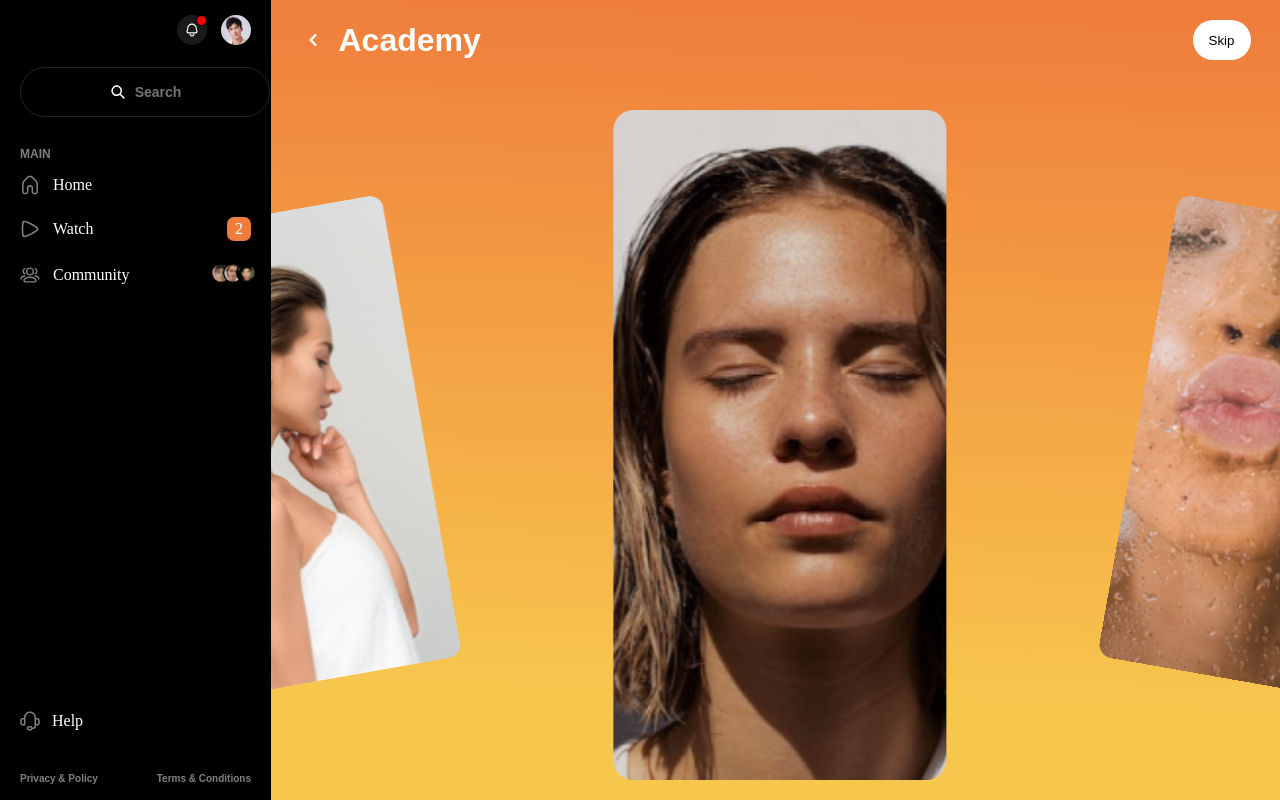
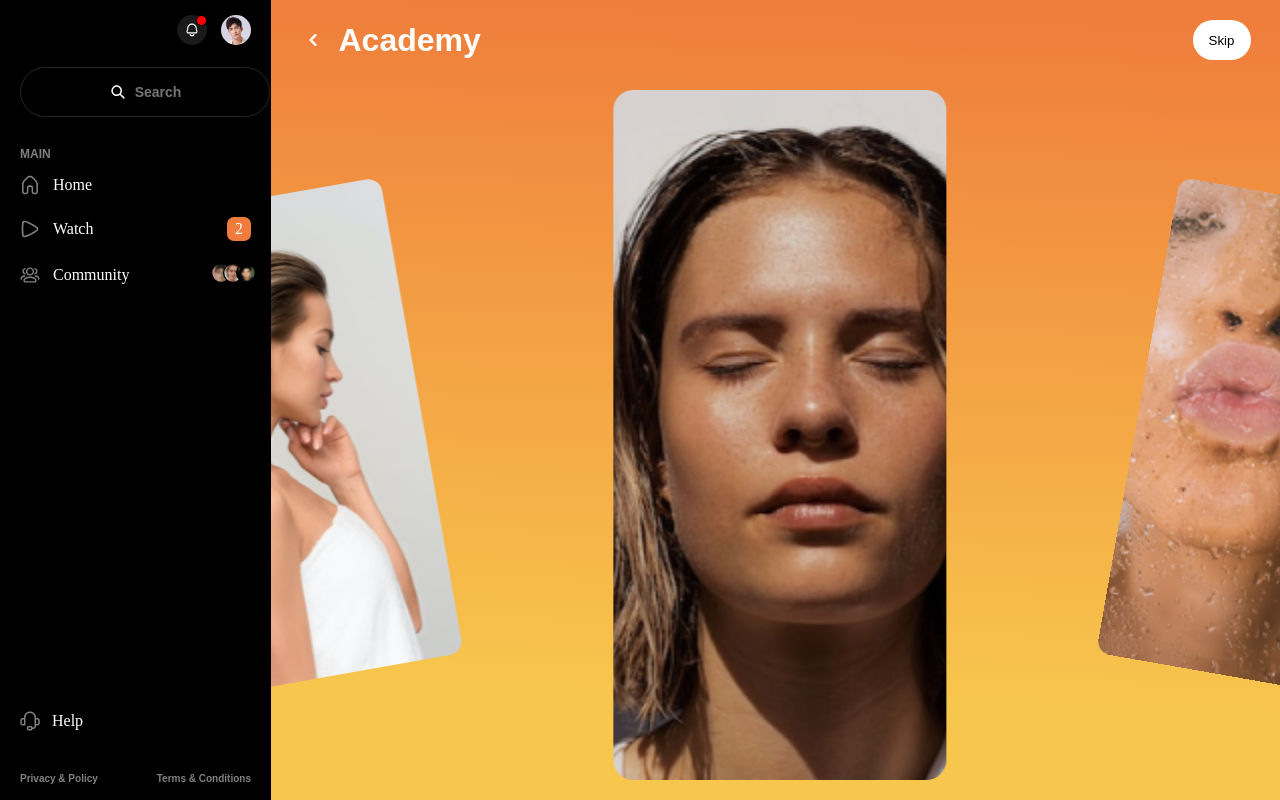
Before and after one commit to FlameFront-end/geexarts-test, a React (Vite) app: page /slider/0 in a window 1280 px wide. Built offline with nearby package versions, Linux system fonts and the light colour scheme.

Commit message:
fix: slider [3]

```diff
--- a/src/pages/Gallery/Gallery.module.scss
+++ b/src/pages/Gallery/Gallery.module.scss
@@ -47,16 +47,16 @@
   .card {
     width: 231px;
     height: 342px;
+    background: lightgray 50% / cover no-repeat, #d9d9d9;
     border-radius: 20px;
-    background: lightgray 50% / cover no-repeat, #D9D9D9;
   }
 
   .content {
-    padding: 16px;
     display: flex;
     flex-direction: column;
     justify-content: space-between;
     height: 100%;
+    padding: 16px;
   }
 
   .card_top {
@@ -91,8 +91,9 @@
   }
 
   .card_bottom {
+    font-size: 18px;
+
     /* Body/L/B */
-    font-family:" PT Root UI VF", sans-serif;
-    font-size: 18px;
+    font-family: " PT Root UI VF", sans-serif;
   }
 }
--- a/src/pages/Slider/Slider.scss
+++ b/src/pages/Slider/Slider.scss
@@ -2,7 +2,6 @@
   border-radius: 20px;
   transition: all 0.3s ease-in-out;
 }
-
 
 .swiper-slide-prev {
   transform: rotate(-10deg) scale(0.7) !important;
@@ -14,13 +13,12 @@
 
 .mySwiper {
   position: absolute !important;
+  right: 0;
   bottom: 20px;
-  right: 0;
   left: 0;
   width: 100%;
-  height: calc(100% - 130px);
+  height: calc(100% - 110px);
 }
-
 
 .swiper-wrapper {
   padding-left: 140px;
```
